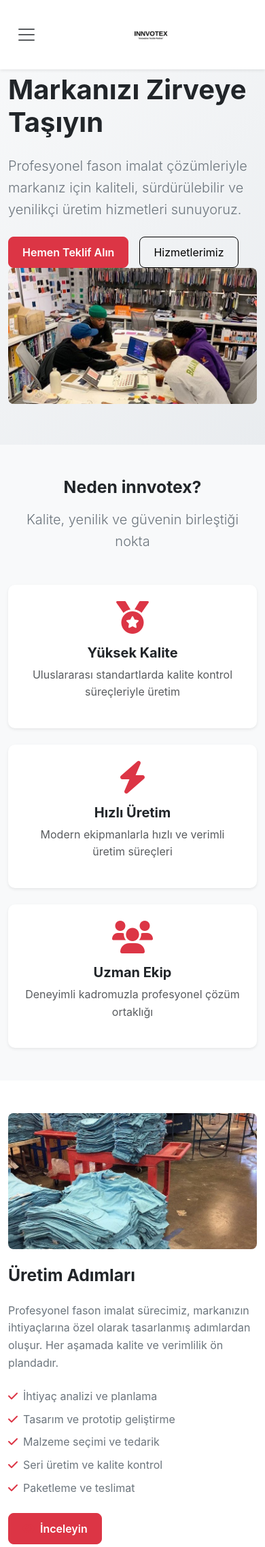
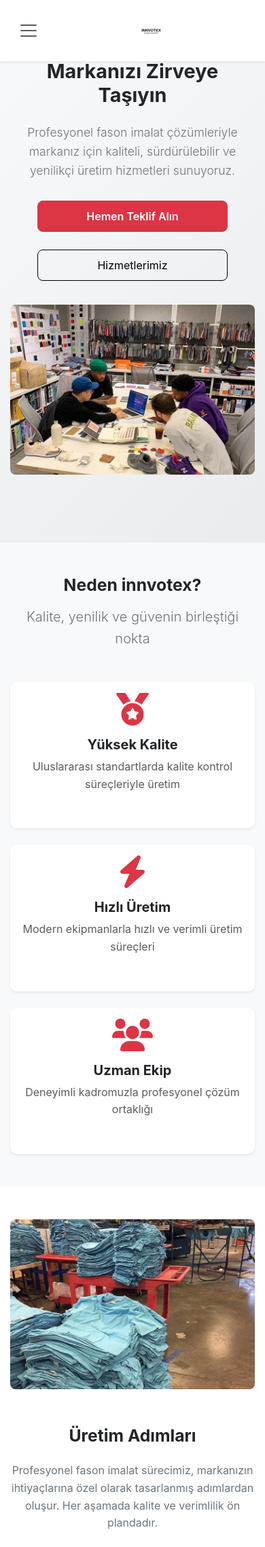
Before and after one commit to ilkeryhb/innovtex-clone, a Flask app: page / in a window 390 px wide. Shown: the top 2275 px of the page at 68% size. Run offline with Flask 3, Linux system fonts and the light colour scheme.

Commit message:
Fix mobile responsiveness

```diff
--- a/static/css/style.css
+++ b/static/css/style.css
@@ -692,3 +692,176 @@ footer .logo-img {
     border-color: #f5c6cb;
     color: #721c24;
 }
+
+/* === MOBILE RESPONSIVE STYLES === */
+@media (max-width: 768px) {
+    /* Hero section mobil */
+    .hero-section {
+        padding: 60px 0;
+        text-align: center;
+    }
+
+    .hero-section .display-4 {
+        font-size: 2rem;
+        line-height: 1.2;
+    }
+
+    .hero-section .lead {
+        font-size: 1.1rem;
+    }
+
+    .hero-section .btn-lg {
+        padding: 10px 20px;
+        font-size: 1rem;
+        margin: 5px;
+    }
+
+    /* Navbar mobil */
+    .navbar-brand .logo-img {
+        height: 40px;
+    }
+
+    .pt-5 {
+        padding-top: 5rem;
+    }
+
+    /* Kartlar mobil */
+    .card {
+        margin-bottom: 20px;
+    }
+
+    /* Resim konteynerları mobil */
+    .custom-image-container {
+        height: 250px;
+        margin-bottom: 30px;
+    }
+
+    /* Logo kaydırıcı mobil */
+    .logo-brand {
+        height: 50px;
+        max-width: 120px;
+        min-width: 100px;
+    }
+
+    .logo-item {
+        margin: 0 20px;
+    }
+
+    .logo-link {
+        padding: 15px;
+    }
+
+    /* Buton grupları mobil */
+    .d-flex.gap-3 {
+        flex-direction: column;
+        align-items: center;
+    }
+
+    .d-flex.gap-3 .btn {
+        width: 100%;
+        max-width: 280px;
+        margin: 5px 0;
+    }
+
+    /* İstatistik kartları mobil */
+    .row.text-center .col-md-3 {
+        margin-bottom: 15px;
+    }
+
+    /* İletişim formu mobil */
+    .card-body.p-5 {
+        padding: 1.5rem !important;
+    }
+
+    /* Blog grid mobil */
+    .col-md-6 {
+        margin-bottom: 20px;
+    }
+}
+
+@media (max-width: 576px) {
+    /* Çok küçük ekranlar */
+    .hero-section {
+        padding: 40px 0;
+    }
+
+    .hero-section .display-4 {
+        font-size: 1.8rem;
+    }
+
+    .container {
+        padding-left: 15px;
+        padding-right: 15px;
+    }
+
+    /* Logo kaydırıcı çok küçük */
+    .logo-brand {
+        height: 40px;
+        max-width: 100px;
+        min-width: 80px;
+    }
+
+    .logo-item {
+        margin: 0 15px;
+    }
+
+    /* Navbar çok küçük */
+    .navbar-brand .logo-img {
+        height: 35px;
+    }
+
+    /* Kart padding'leri */
+    .card-body.p-4 {
+        padding: 1rem !important;
+    }
+
+    /* Başlıklar */
+    h1, h2, h3 {
+        word-wrap: break-word;
+    }
+
+    /* Butonlar */
+    .btn-lg {
+        padding: 8px 16px;
+        font-size: 0.9rem;
+    }
+}
+
+/* Özel mobil düzenlemeler */
+@media (max-width: 768px) {
+    /* Resim ve text yan yana olan bölümler */
+    .row.align-items-center {
+        text-align: center;
+    }
+
+    .row.align-items-center .col-lg-6 {
+        margin-bottom: 30px;
+    }
+
+    /* İstatistik grid */
+    .row.text-center .col-4 {
+        margin-bottom: 15px;
+    }
+
+    /* Footer mobil */
+    footer .row .col-lg-4 {
+        margin-bottom: 30px;
+        text-align: center;
+    }
+
+    /* Form grupları */
+    .form-row {
+        margin-bottom: 15px;
+    }
+}
+
+/* Tablet düzenlemeleri */
+@media (max-width: 992px) and (min-width: 769px) {
+    .hero-section .display-4 {
+        font-size: 2.2rem;
+    }
+
+    .custom-image-container {
+        height: 300px;
+    }
+}
```
